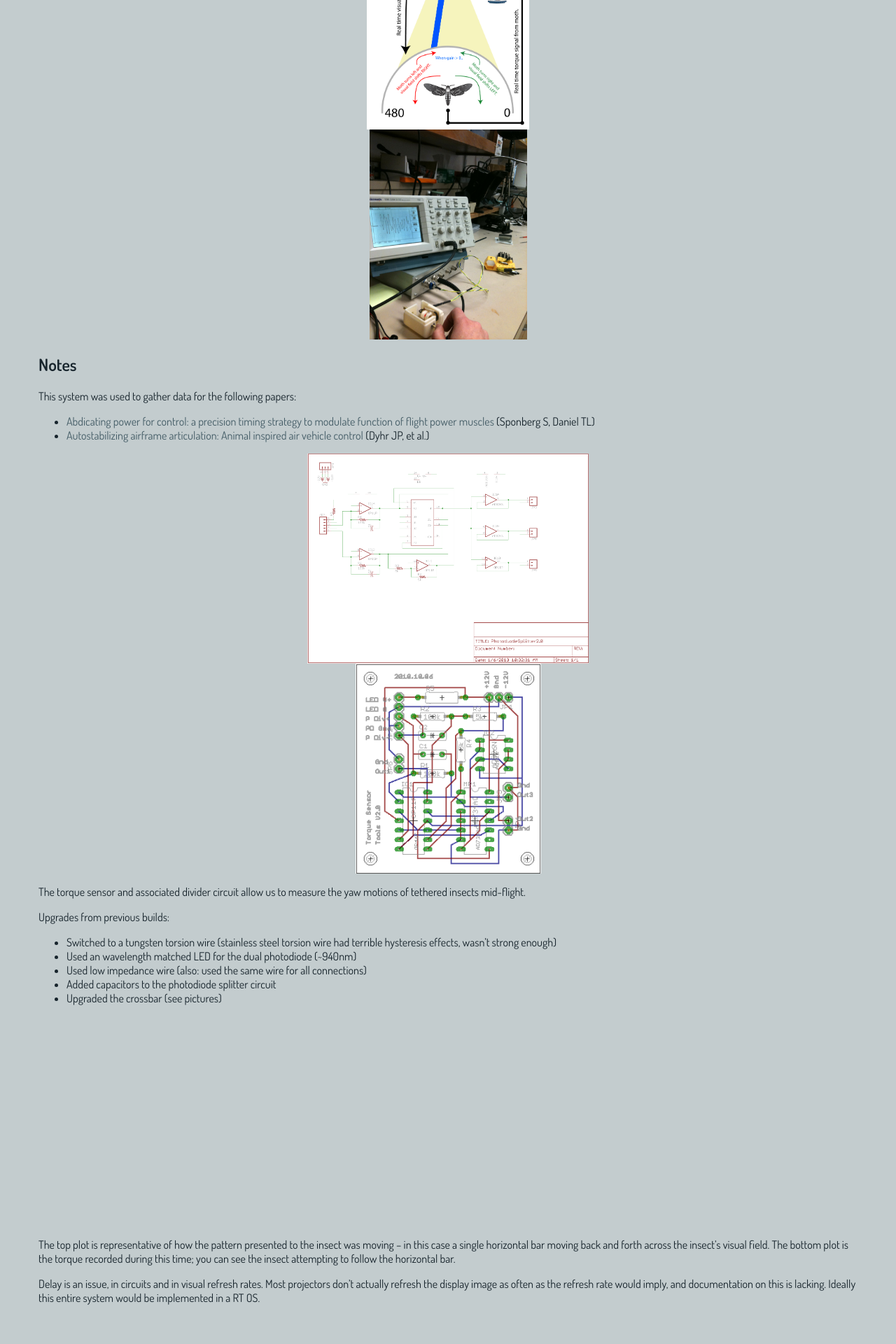
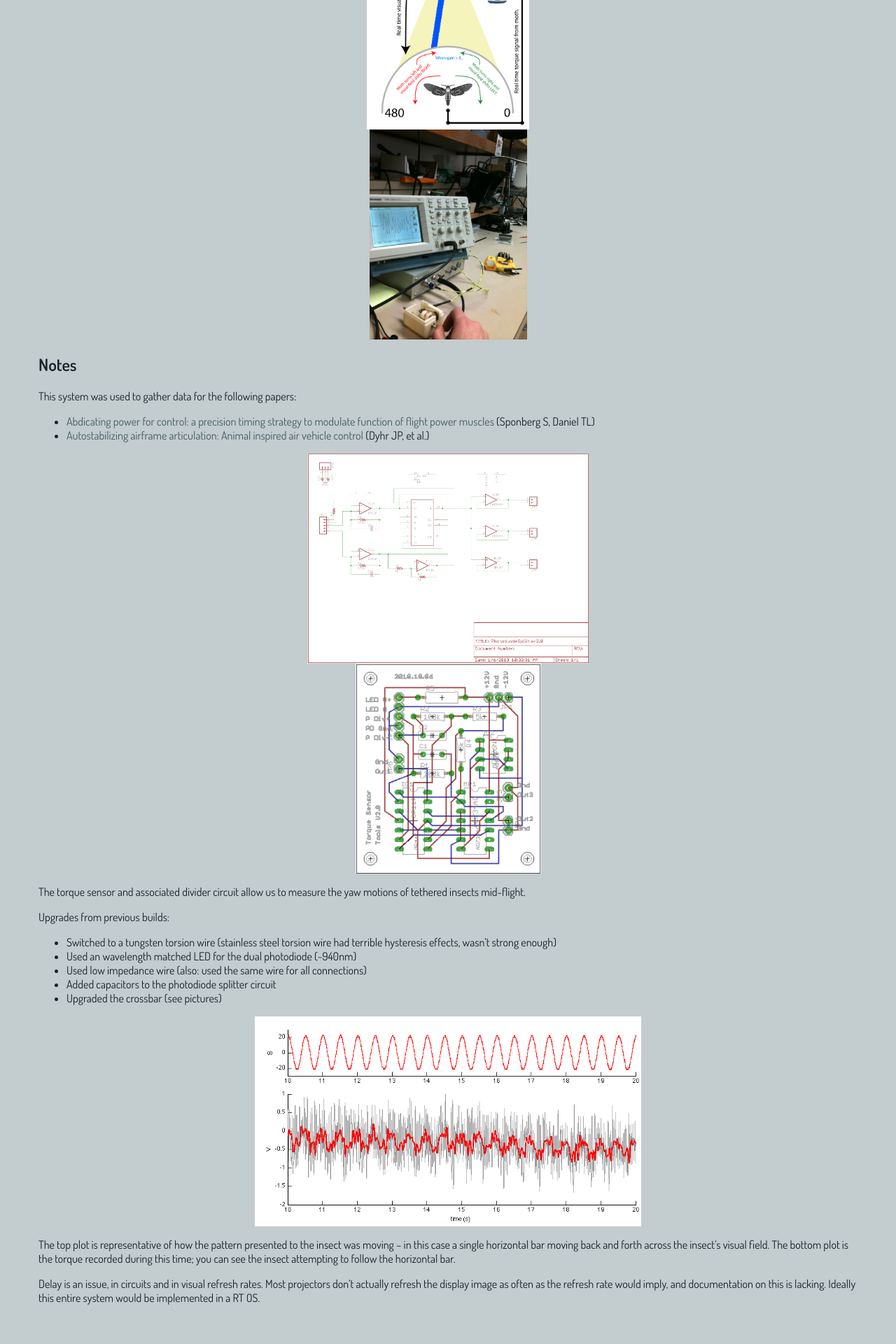
Before and after one commit to kairozu/kairozu.github.io, a Jekyll site: the page built from updates/_posts/2011-04-01-insect-flight-lab.md, in a window 1280 px wide. Shown: the part 1219-3139 px from the top of the page at 70% size. Built offline with Jekyll 4.4.1, drawn with Linux system fonts in a browser that asks for light colours; nearby versions of some CDN libraries.

Commit message:
missing slash

```diff
--- a/updates/_posts/2011-04-01-insect-flight-lab.md
+++ b/updates/_posts/2011-04-01-insect-flight-lab.md
@@ -62,7 +62,7 @@ Upgrades from previous builds:
 * Added capacitors to the photodiode splitter circuit
 * Upgraded the crossbar (see pictures)
 
-<div class="innerImg" style="background-image: url('images/torqueTest_sinusoidalGrating2Hz.png');"></div>
+<div class="innerImg" style="background-image: url('/images/torqueTest_sinusoidalGrating2Hz.png');"></div>
 
 The top plot is representative of how the pattern presented to the insect was moving -- in this case a single horizontal bar moving back and forth across the insect's visual field. The bottom plot is the torque recorded during this time; you can see the insect attempting to follow the horizontal bar.
 
```
